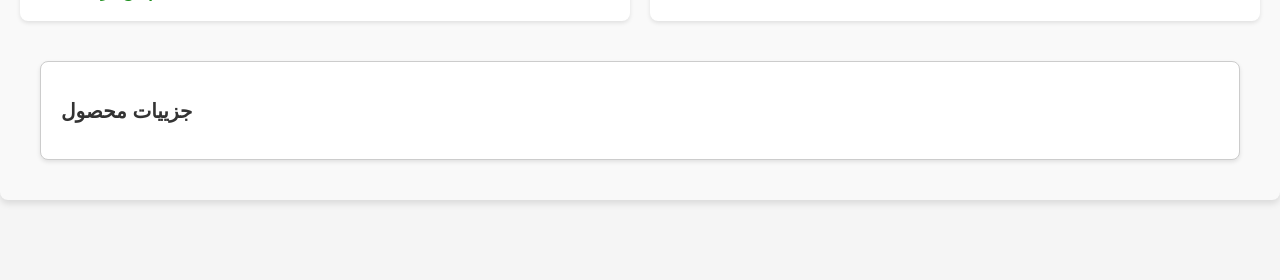
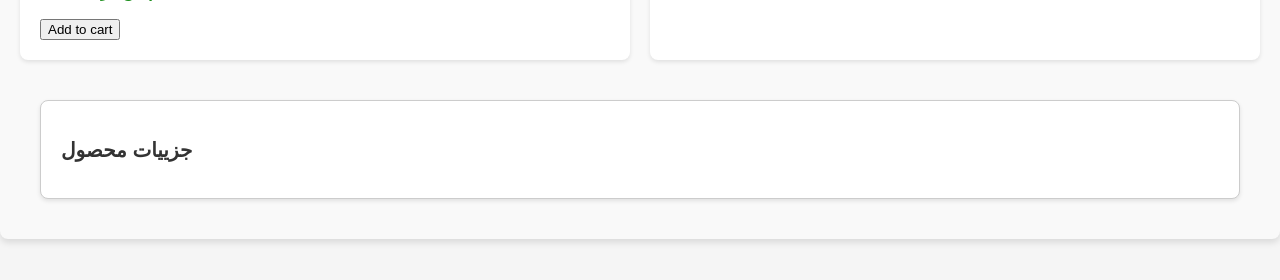
Before and after one commit to alimohammadiam/AliShop, a Django app: template shop/templates/shop/detail.html in a window 1280 px wide. Shown: the part 399-679 px from the top of the page. Run offline with Django 4.2, Linux system fonts and the light colour scheme; the template is opened without the code that fills it, so the values that code supplies are empty.

Commit message:
add cart: view, url, template

```diff
--- a/AliShop/urls.py
+++ b/AliShop/urls.py
@@ -22,6 +22,7 @@ from django.conf import settings
 urlpatterns = [
     path('admin/', admin.site.urls),
     path('', include('shop.urls', namespace='shop')),
+    path('cart/', include('cart.urls', namespace='cart')),
 ]
 
 if settings.DEBUG:
--- a/cart/cart.py
+++ b/cart/cart.py
@@ -12,9 +12,10 @@ class Cart:
     def add(self, product):
         product_id = str(product.id)
         if product_id not in self.cart:
-            self.cart[product_id] = {'quantity': 1, 'price': product.price, 'weight': product.weight}
+            self.cart[product_id] = {'quantity': 1, 'price': product.new_price, 'weight': product.weight}
         else:
-            self.cart[product_id]['quantity'] += 1
+            if self.cart[product_id]['quantity'] < product.inventory:
+                self.cart[product_id]['quantity'] += 1
 
         self.save()
 
--- /dev/null
+++ b/cart/urls.py
@@ -0,0 +1,10 @@
+from django.urls import path
+from . import views
+
+app_name = 'cart'
+
+
+urlpatterns = [
+    path('add/<int:product_id>', views.add_to_cart, name='add_to_cart'),
+
+]
--- a/shop/templates/partials/header.html
+++ b/shop/templates/partials/header.html
@@ -8,7 +8,7 @@
                     </svg>
                 </span>
                 <span class="cart-info">
-                    <span class="cart-count">{{ item_count }}</span>items, <span class="total-price">{{ cart.get_total_price }}</span>
+                    <span id="cart_count" class="cart-count">{{ item_count }}</span>items, <span id="total_price" class="total-price">{{ cart.get_total_price }}</span>
                 </span>
             </div>
         </a>
--- a/shop/templates/shop/detail.html
+++ b/shop/templates/shop/detail.html
@@ -24,6 +24,8 @@
                 <br>
                 <span class="discount_price">قیمت پس از تخفیف: {{ product.new_price }}</span>
             </div>
+            <br>
+            <button type="button" id="add-cart">Add to cart</button>
 
         </div>
 
@@ -40,4 +42,30 @@
 
     </div>
 
+    <script src="https://cdnjs.cloudflare.com/ajax/libs/jquery/3.7.1/jquery.min.js" integrity="sha512-v2CJ7UaYy4JwqLDIrZUI/4hqeoQieOmAZNXBeQyjo21dadnwR+8ZaIJVT8EE2iyI61OV8e6M8PP2/4hpQINQ/g==" crossorigin="anonymous" referrerpolicy="no-referrer"></script>
+
+    <script>
+        $(document).ready(function (){
+            $('#add-cart').click(function (){
+                var button = $(this);
+
+                $.ajax({
+                    type: 'POST',
+                    url: '{% url 'cart:add_to_cart' product.id %}',
+                    data: {'csrfmiddlewaretoken': '{{ csrf_token }}'},
+                    {#headers: {#}
+                    {#"X-CSRFToken": "{{ csrf_token }}"},#}
+
+                    success: function (data) {
+                        $('#cart_count').text(data.item_count);
+                        $('#total_price').text(data.total_price);
+                    },
+                     error: function(xhr, status, error) {
+                         console.log("Error:", error);
+                     }
+                });
+            });
+        });
+    </script>
+
 {% endblock %}
--- a/shop/views.py
+++ b/shop/views.py
@@ -12,6 +12,7 @@ def product_list(request, category_slug=None):
         category = get_object_or_404(Category, slug=category_slug)
         products = products.filter(category=category)
 
+    # print('cart: ', request.session.get('cart'))
     context = {
         'category': category,
         'categories': categories,
```
Also changed, not shown: cart/views.py (+20 -1 lines).
